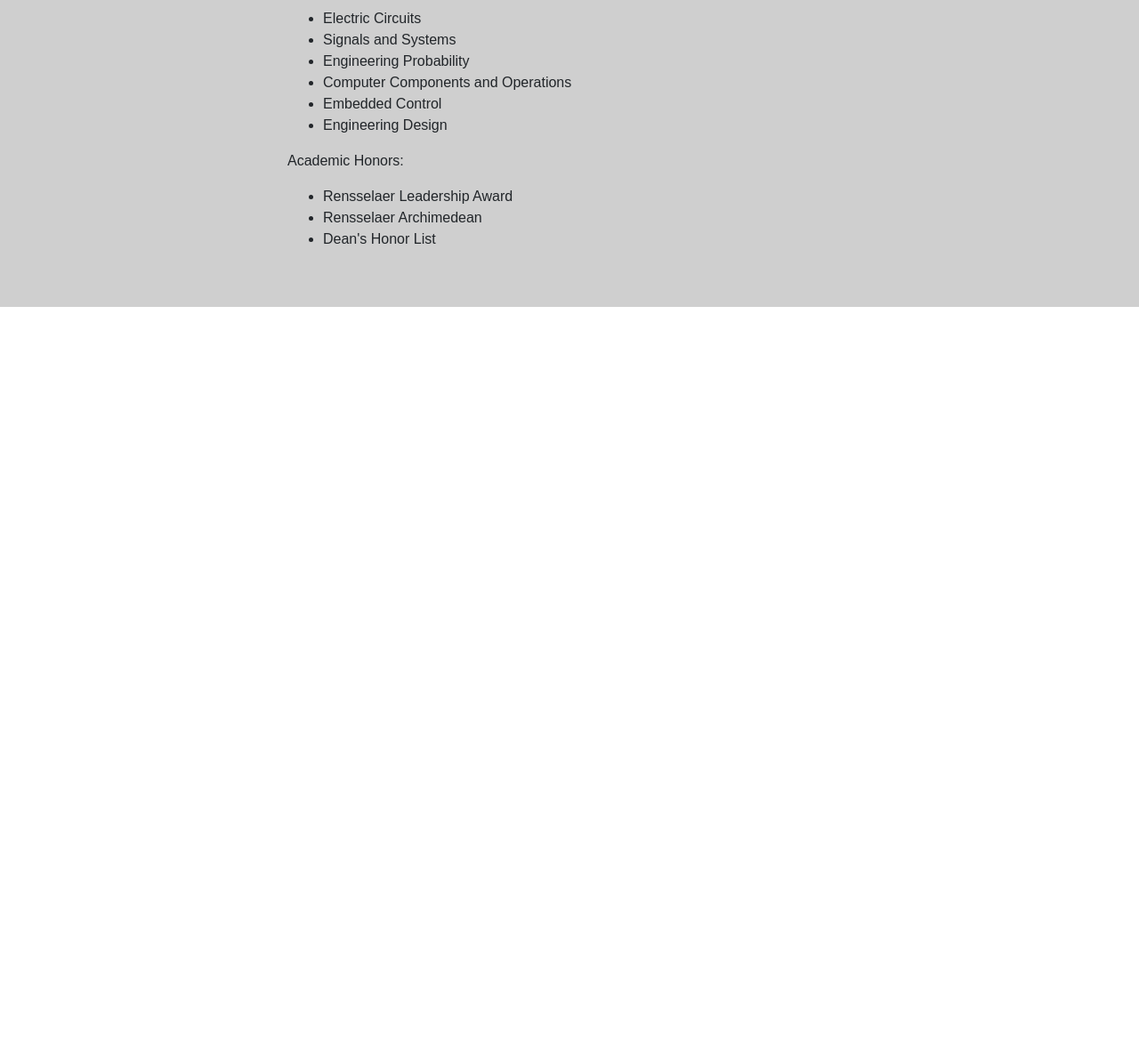
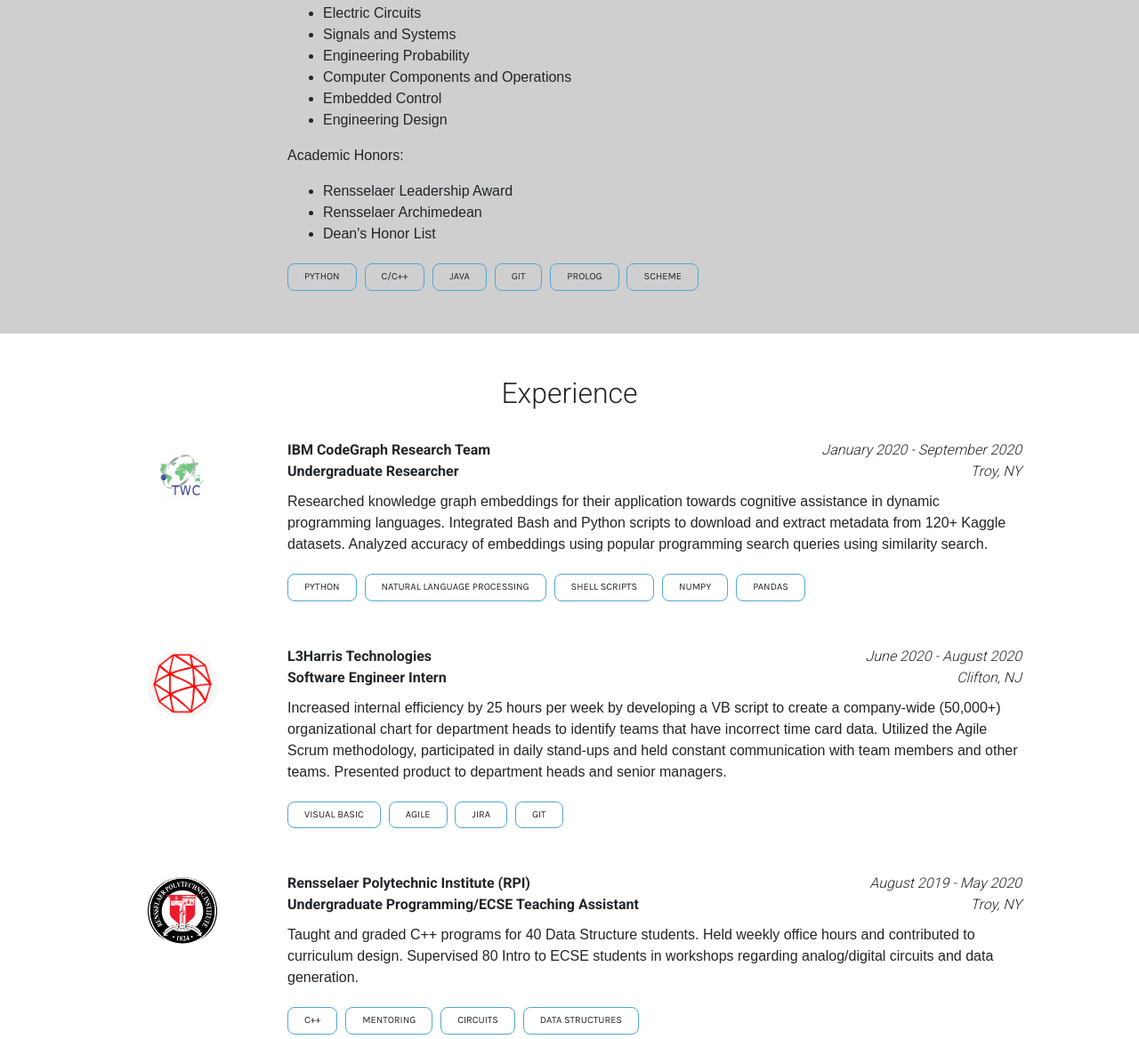
Before and after one commit to Huang-Vincent/Huang-Vincent.github.io, a plain HTML site: page index.html in a window 1280 px wide. Shown: the part 1632-2800 px from the top of the page at 89% size. Before the commit the page ends 1977 px from the top, so only its background shows below. Drawn offline with Linux system fonts and the light colour scheme.

Commit message:
Fixed HTML added education section

```diff
--- a/css/styles.css
+++ b/css/styles.css
@@ -56,3 +56,50 @@ img {
 p {
   font-family: sans-serif;
 }
+
+.skill {
+  border: 1px solid #50a9d1;
+  margin-right: 5px;
+  text-transform: uppercase;
+  font-weight: 500;
+  width: auto;
+  display: inline-block;
+  font-size: 11px;
+  line-height: 1.33333em;
+  padding: 7px 18px;
+  margin-top: 5px;
+  -webkit-border-radius: 8px;
+  -moz-border-radius: 8px;
+  -ms-border-radius: 8px;
+  -o-border-radius: 8px;
+  border-radius: 8px;
+  font-family: Karla;
+}
+
+img.icon {
+  width: 80px;
+  height: 80px;
+  -webkit-border-radius: 50%;
+  -moz-border-radius: 50%;
+  -ms-border-radius: 50%;
+  -o-border-radius: 50%;
+  border-radius:50%;
+  float: right;
+  display: block;
+  margin-left: -95px;
+  margin-top: 5px;
+  background-color: #fff;
+  z-index: 0;
+  object-fit: cover;
+}
+
+.title_header{
+  margin-bottom: 0px;
+}
+.title_ending{
+  margin-bottom: 10px;
+}
+
+.section_ending{
+  padding-bottom: 50px;
+}
--- a/index.html
+++ b/index.html
@@ -7,6 +7,7 @@
 
   <link rel="stylesheet" href="https://use.fontawesome.com/releases/v5.11.2/css/all.css">
   <link rel="stylesheet" href="https://fonts.googleapis.com/css?family=Roboto:300,400,500,700&display=swap">
+  <link rel="stylesheet" href="https://fonts.googleapis.com/css?family=Karla">
   <link rel="stylesheet" href="css/bootstrap.min.css">
   <link rel="stylesheet" href="css/mdb.min.css">
 
@@ -36,9 +37,6 @@
             </li>
             <li class="nav-item">
               <a class="nav-link" href="#">Education </a>
-            </li>
-            <li class="nav-item">
-              <a class="nav-link" href="#">Skills </a>
             </li>
             <li class="nav-item">
               <a class="nav-link" href="#">Experience </a>
@@ -85,7 +83,7 @@
       <div class="col-sm-8 ml-5 align-items-center">
         <p>I am an undergraduate at Rensselaer Polytechnic Institute (RPI) studying Computer Science and Computer
           Engineering with interests in:</p>
-        <ul style ="font-family: sans-serif;">
+        <ul style="font-family: sans-serif;">
           <li>Data science</li>
           <li>Computer Vision</li>
           <li>Software development</li>
@@ -100,7 +98,7 @@
   </div>
 
   <!-- Education Section -->
-  <div class="container-fluid" style="background-color: #CFCFCF;">
+  <div class="container-fluid education" style="background-color: #CFCFCF;">
     <div class="container">
       <div class="row py-5">
         <div class="col-md-12 text-center heading">
@@ -109,12 +107,17 @@
         <div class="col-sm-2">
           <img src="images/rpi.png" class="img-fluid" alt="Responsive image">
         </div>
-        <div class="col-sm-8 ml-5 d-flex justify-content-between">
+        <div class="col-sm-9 ml-5 d-flex justify-content-between">
           <div class="text-left flex-grow-1">
-            <p class="font-weight-bold" style="margin-bottom: 0px;">Rensselaer Polytechnic Institute (RPI)</p>
-            <p class="font-weight-bold" >Computer Science, B.S.</p>
+            <div class="row">
+              <div class="col font-weight-bold title_header"> Rensselaer Polytechnic Institute (RPI)</div>
+              <div class="col text-right font-italic">August 2018 - May 2022</div>
+              <div class="w-100"></div>
+              <div class="col font-weight-bold title_ending">B.S. Computer Science, Computer Engineering</div>
+              <div class="col text-right font-italic">Troy, NY</div>
+            </div>
             <p class="wow fadeIn">Relavent Computer Science Coursework: </p>
-            <ul class="wow fadeIn" style ="font-family: sans-serif;">
+            <ul class="wow fadeIn" style="font-family: sans-serif;">
               <li>Algorithms</li>
               <li>Data Structures</li>
               <li>Principles of Software Developement</li>
@@ -123,7 +126,7 @@
               <li>Discrete Math</li>
             </ul>
             <p class="wow fadeIn">Relavent Computer Engineering Coursework: </p>
-            <ul class="wow fadeIn" style ="font-family: sans-serif;">
+            <ul class="wow fadeIn" style="font-family: sans-serif;">
               <li>Electric Circuits</li>
               <li>Signals and Systems</li>
               <li>Engineering Probability</li>
@@ -132,15 +135,99 @@
               <li>Engineering Design</li>
             </ul>
             <p class="wow fadeIn">Academic Honors:</p>
-            <ul class="wow fadeIn" style ="font-family: sans-serif;">
+            <ul class="wow fadeIn" style="font-family: sans-serif;">
               <li>Rensselaer Leadership Award</li>
               <li>Rensselaer Archimedean</li>
               <li>Dean's Honor List</li>
             </ul>
+            <span class="wow fadeIn skill">Python</span>
+            <span class="wow fadeIn skill">C/C++</span>
+            <span class="wow fadeIn skill">Java</span>
+            <span class="wow fadeIn skill">Git</span>
+            <span class="wow fadeIn skill">Prolog</span>
+            <span class="wow fadeIn skill">Scheme</span>
           </div>
-          <div class="font-italic text-right">
-            <p class="font-weight-bold" style="margin-bottom: 0px;">August 2018 - May 2022</p>
-            <p class="font-weight-bold">Troy, NY</p>
+        </div>
+      </div>
+    </div>
+  </div>
+
+  <!-- Experience Section -->
+  <div class="container-fluid education">
+    <div class="container">
+      <div class="row py-5">
+        <div class="col-md-12 text-center heading">
+          <h2>Experience</h2>
+        </div>
+        <div class="col-sm-2">
+          <img src="images/twc.png" class="img-fluid icon" alt="Responsive image">
+        </div>
+        <div class="col-sm-9 ml-5 d-flex justify-content-between section_ending">
+          <div class="text-left flex-grow-1">
+            <div class="row">
+              <div class="col font-weight-bold title_header">IBM CodeGraph Research Team</div>
+              <div class="col text-right font-italic">January 2020 - September 2020</div>
+              <div class="w-100"></div>
+              <div class="col font-weight-bold title_ending">Undergraduate Researcher</div>
+              <div class="col text-right font-italic">Troy, NY</div>
+            </div>
+            <p class="wow fadeIn">Researched knowledge graph embeddings for their application towards cognitive
+              assistance in dynamic programming languages.
+              Integrated Bash and Python scripts to download and extract metadata from 120+ Kaggle datasets. Analyzed
+              accuracy of embeddings using popular
+              programming search queries using similarity search.
+            </p>
+            <span class="wow fadeIn skill">Python</span>
+            <span class="wow fadeIn skill">Natural Language Processing</span>
+            <span class="wow fadeIn skill">Shell Scripts</span>
+            <span class="wow fadeIn skill">NumPy</span>
+            <span class="wow fadeIn skill">Pandas</span>
+          </div>
+        </div>
+        <div class="col-sm-2">
+          <img src="images/l3harris.png" class="img-fluid icon" alt="Responsive image">
+        </div>
+        <div class="col-sm-9 ml-5 d-flex justify-content-between section_ending">
+          <div class="text-left flex-grow-1">
+            <div class="row">
+              <div class="col font-weight-bold title_header">L3Harris Technologies</div>
+              <div class="col text-right font-italic">June 2020 - August 2020</div>
+              <div class="w-100"></div>
+              <div class="col font-weight-bold title_ending">Software Engineer Intern</div>
+              <div class="col text-right font-italic">Clifton, NJ</div>
+            </div>
+            <p class="wow fadeIn">Increased internal efficiency by 25 hours per week by developing
+              a VB script to create a company-wide (50,000+) organizational chart for department
+              heads to identify teams that have incorrect time card data. Utilized the Agile Scrum methodology,
+              participated in daily stand-ups and held constant communication with team members and other teams.
+              Presented product to department heads and senior managers.
+            </p>
+            <span class="wow fadeIn skill">Visual Basic</span>
+            <span class="wow fadeIn skill">Agile</span>
+            <span class="wow fadeIn skill">JIRA</span>
+            <span class="wow fadeIn skill">Git</span>
+          </div>
+        </div>
+        <div class="col-sm-2">
+          <img src="images/rpi.png" class="img-fluid icon" alt="Responsive image">
+        </div>
+        <div class="col-sm-9 ml-5 d-flex justify-content-between section_ending">
+          <div class="text-left flex-grow-1">
+            <div class="row">
+              <div class="col font-weight-bold title_header">Rensselaer Polytechnic Institute (RPI)</div>
+              <div class="col text-right font-italic">August 2019 - May 2020</div>
+              <div class="w-100"></div>
+              <div class="col font-weight-bold title_ending">Undergraduate Programming/ECSE Teaching Assistant</div>
+              <div class="col text-right font-italic">Troy, NY</div>
+            </div>
+            <p class="wow fadeIn">
+              Taught and graded C++ programs for 40 Data Structure students. Held weekly office hours and contributed to curriculum design.
+              Supervised 80 Intro to ECSE students in workshops regarding analog/digital circuits and data generation.
+            </p>
+            <span class="wow fadeIn skill">C++</span>
+            <span class="wow fadeIn skill">Mentoring</span>
+            <span class="wow fadeIn skill">Circuits</span>
+            <span class="wow fadeIn skill">Data Structures</span>
           </div>
         </div>
       </div>
```
Also changed, not shown: images/l3harris.png (added), images/twc.png (added). Lines whose indentation alone changed are shown as unchanged.
